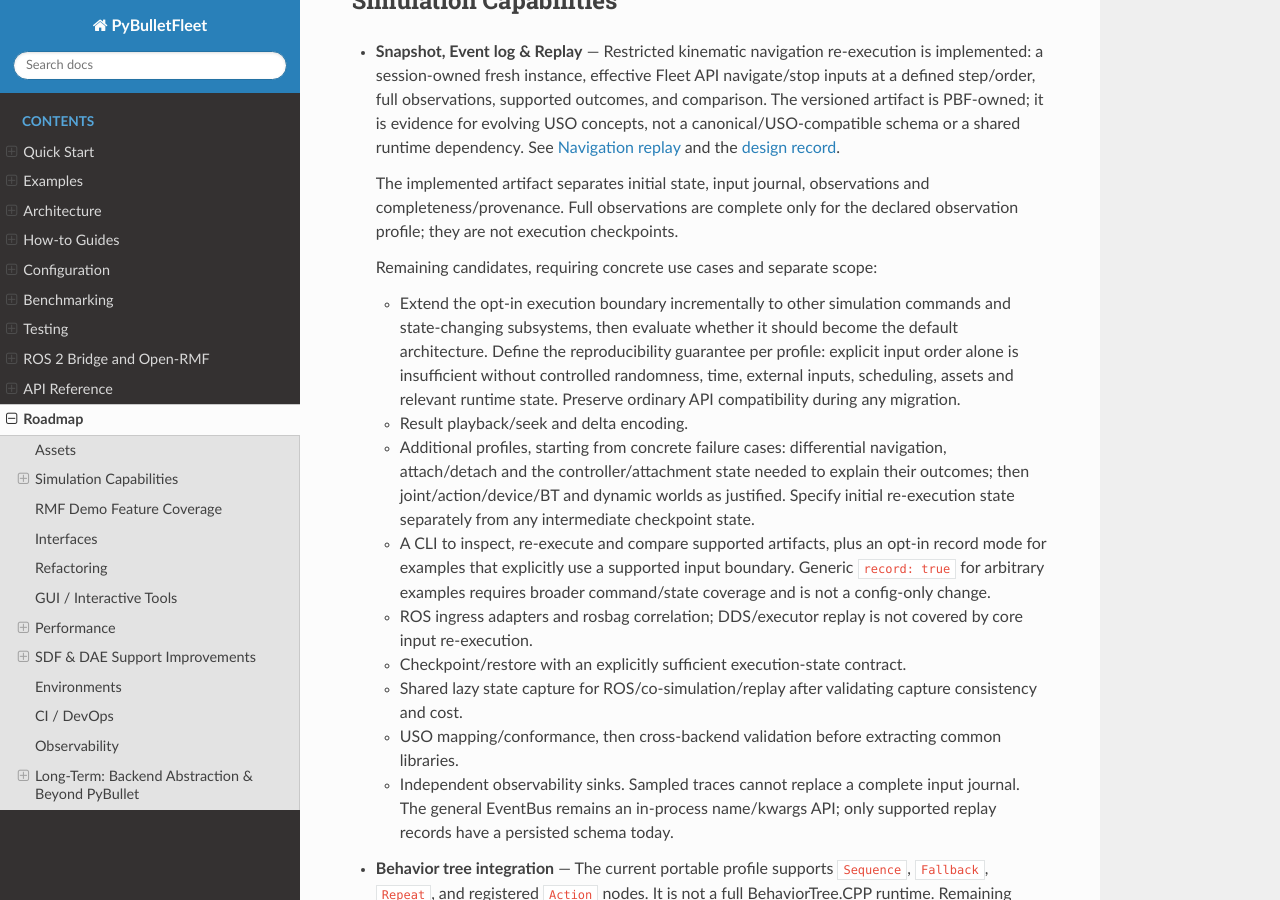
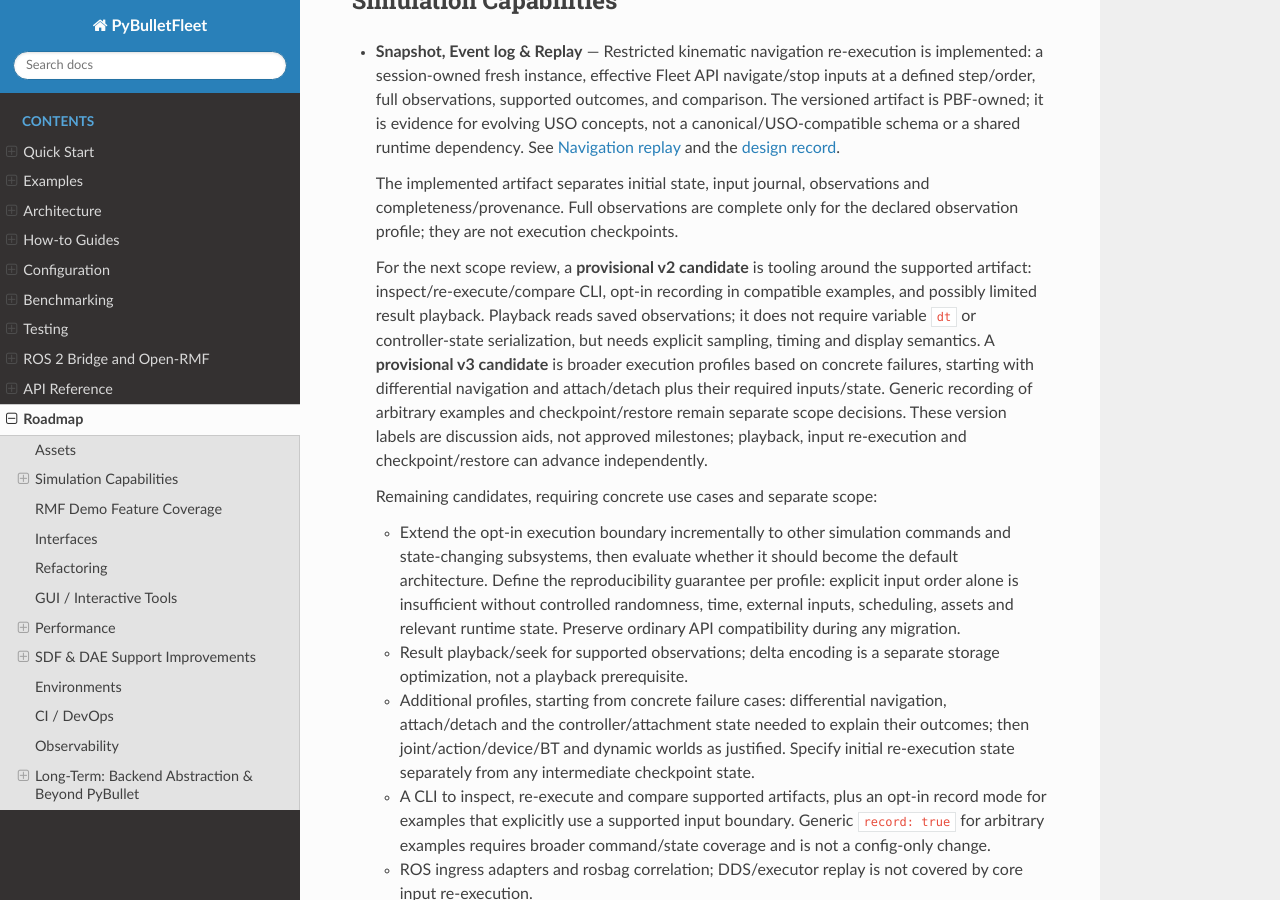
Before and after one commit to yuokamoto/PyBulletFleet, a Sphinx documentation site: the page built from docs/roadmap.md, in a window 1280 px wide and 900 px high, scrolled down 1418 px. Built offline with Sphinx 7.4.7 and the Read the Docs theme 3.1.0, drawn with Linux system fonts in a browser that asks for light colours.

Commit message:
docs: outline provisional replay milestone candidates

```diff
--- a/docs/roadmap.md
+++ b/docs/roadmap.md
@@ -72,6 +72,18 @@ New robot and infrastructure models:
   and completeness/provenance. Full observations are complete only for the
   declared observation profile; they are not execution checkpoints.
 
+  For the next scope review, a **provisional v2 candidate** is tooling around
+  the supported artifact: inspect/re-execute/compare CLI, opt-in recording in
+  compatible examples, and possibly limited result playback. Playback reads
+  saved observations; it does not require variable `dt` or controller-state
+  serialization, but needs explicit sampling, timing and display semantics. A
+  **provisional v3 candidate** is broader execution profiles based on concrete
+  failures, starting with differential navigation and attach/detach plus their
+  required inputs/state. Generic recording of arbitrary examples and
+  checkpoint/restore remain separate scope decisions. These version labels are
+  discussion aids, not approved milestones; playback, input re-execution and
+  checkpoint/restore can advance independently.
+
   Remaining candidates, requiring concrete use cases and separate scope:
 
   - Extend the opt-in execution boundary incrementally to other simulation
@@ -80,7 +92,8 @@ New robot and infrastructure models:
     profile: explicit input order alone is insufficient without controlled
     randomness, time, external inputs, scheduling, assets and relevant runtime
     state. Preserve ordinary API compatibility during any migration.
-  - Result playback/seek and delta encoding.
+  - Result playback/seek for supported observations; delta encoding is a
+    separate storage optimization, not a playback prerequisite.
   - Additional profiles, starting from concrete failure cases: differential
     navigation, attach/detach and the controller/attachment state needed to
     explain their outcomes; then joint/action/device/BT and dynamic worlds as
```
